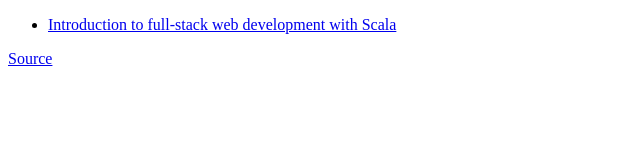
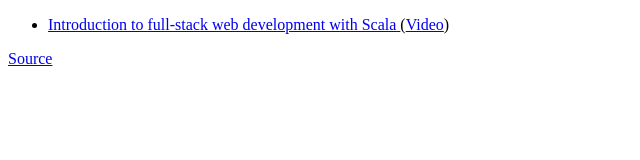
Before and after one commit to arturaz/presentations, a plain HTML site: page index.html in a window 1280 px wide. Shown: the full height of the page, 0-640 px from the left. Drawn offline with Linux system fonts and the light colour scheme.

Commit message:
Video link and fix.

```diff
--- a/index.html
+++ b/index.html
@@ -4,7 +4,7 @@
     <ul>
       <li><a href="Introduction to full-stack web development with Scala/index.html">
         Introduction to full-stack web development with Scala
-      </a></li>
+      </a> (<a href="https://www.youtube.com/watch?v=B94FvQbPft8">Video</a>)</li>
     </ul>
     <a href="https://github.com/arturaz/presentations">Source</a>
   </body>
```
Also changed, not shown: Introduction to full-stack web development with Scala/index.html (+1 -1 lines).
